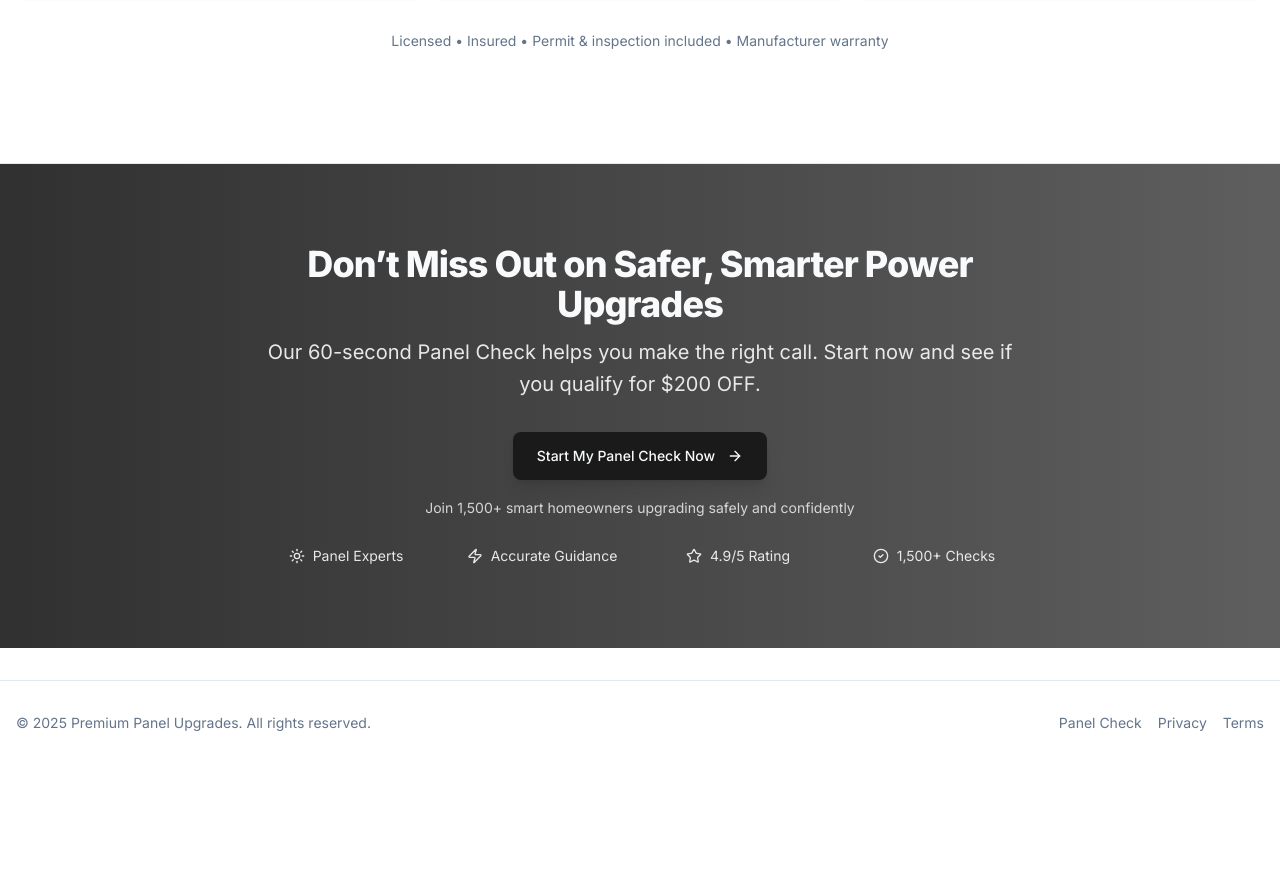
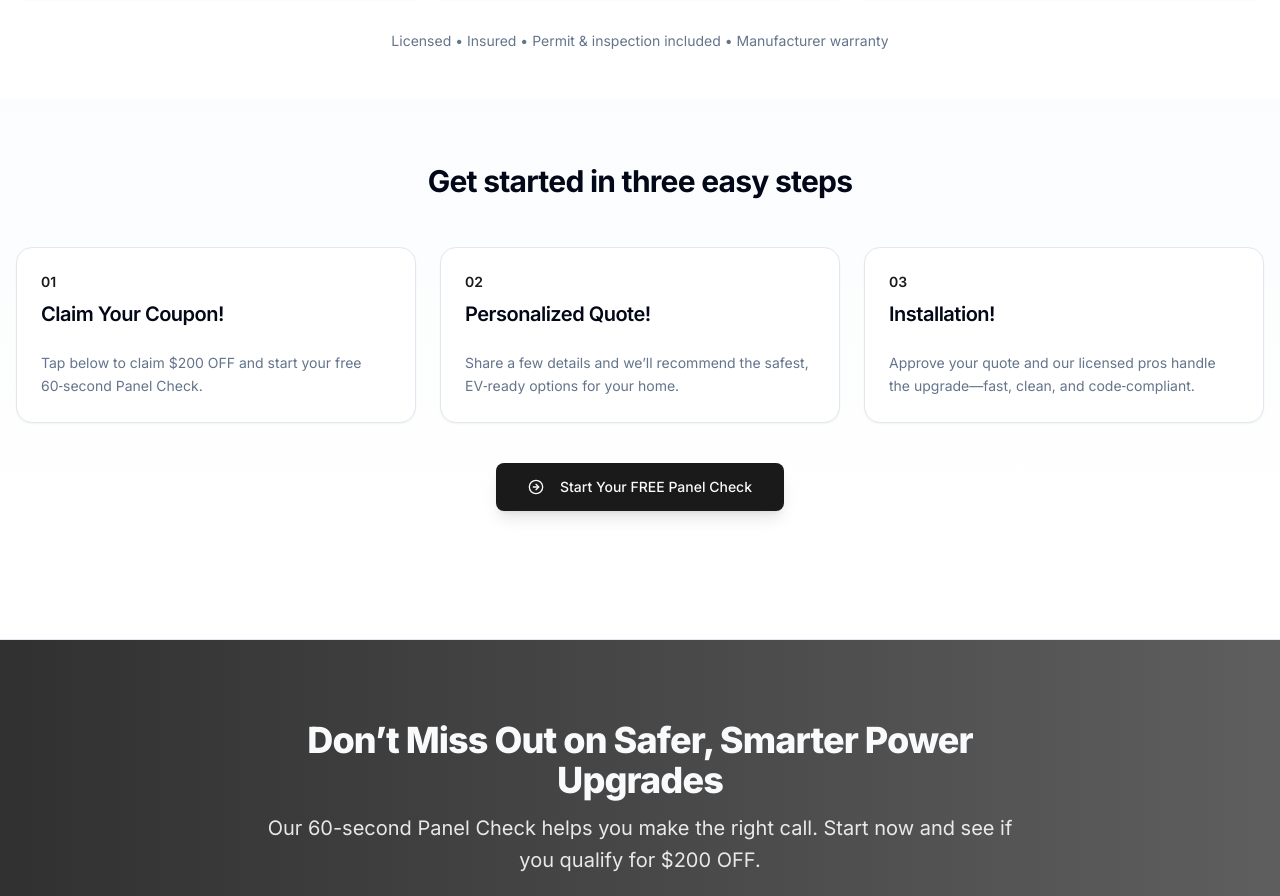
Before and after one commit to afterburnerDS/panel-upgrade-pro, a React (Vite) app: page / in a window 1280 px wide. Shown: the part 1929-2825 px from the top of the page. Before the commit the page ends 2694 px from the top, so only its background shows below. Built offline with nearby package versions, Linux system fonts and the light colour scheme.

Commit message:
Add three-step section
Add a new section with three steps: "Claim Your Coupon!", "Personalised Quote!", and "Installation!". This section will be placed before the footer.

```diff
--- /dev/null
+++ b/src/components/ThreeSteps.tsx
@@ -0,0 +1,79 @@
+import { Button } from "@/components/ui/button";
+import { Card, CardContent, CardHeader, CardTitle } from "@/components/ui/card";
+import { ArrowRightCircle } from "lucide-react";
+
+interface ThreeStepsProps {
+  onCTAClick?: () => void;
+}
+
+const steps = [
+  {
+    num: "01",
+    title: "Claim Your Coupon",
+    desc:
+      "Tap below to claim $200 OFF and start your free 60‑second Panel Check.",
+  },
+  {
+    num: "02",
+    title: "Personalized Quote",
+    desc:
+      "Share a few details and we’ll recommend the safest, EV‑ready options for your home.",
+  },
+  {
+    num: "03",
+    title: "Installation",
+    desc:
+      "Approve your quote and our licensed pros handle the upgrade—fast, clean, and code‑compliant.",
+  },
+];
+
+export default function ThreeSteps({ onCTAClick }: ThreeStepsProps) {
+  return (
+    <section
+      aria-labelledby="three-steps-heading"
+      className="py-12 sm:py-16 bg-gradient-to-b from-muted/30 to-background"
+    >
+      <div className="container px-4">
+        <header className="text-center mb-8 sm:mb-12">
+          <h2
+            id="three-steps-heading"
+            className="text-2xl sm:text-3xl font-bold tracking-tight"
+          >
+            Get started in three easy steps
+          </h2>
+        </header>
+
+        <div className="grid grid-cols-1 md:grid-cols-3 gap-4 sm:gap-6">
+          {steps.map((s) => (
+            <Card
+              key={s.num}
+              className="rounded-2xl border bg-card shadow-sm h-full"
+            >
+              <CardHeader className="space-y-2">
+                <span className="text-sm font-semibold text-primary">{s.num}</span>
+                <CardTitle className="text-xl">{s.title}!</CardTitle>
+              </CardHeader>
+              <CardContent>
+                <p className="text-sm text-muted-foreground leading-relaxed">
+                  {s.desc}
+                </p>
+              </CardContent>
+            </Card>
+          ))}
+        </div>
+
+        <div className="mt-8 sm:mt-10 flex justify-center">
+          <Button
+            size="lg"
+            variant="hero"
+            onClick={onCTAClick}
+            aria-label="Start your free panel check"
+          >
+            <ArrowRightCircle className="mr-2" />
+            Start Your FREE Panel Check
+          </Button>
+        </div>
+      </div>
+    </section>
+  );
+}
--- a/src/pages/Index.tsx
+++ b/src/pages/Index.tsx
@@ -4,6 +4,7 @@ import SEOHead from "@/components/SEOHead";
 import Hero from "@/components/Hero";
 import Benefits from "@/components/Benefits";
 import SocialProof from "@/components/SocialProof";
+import ThreeSteps from "@/components/ThreeSteps";
 import BottomCTA from "@/components/BottomCTA";
 import SiteFooter from "@/components/SiteFooter";
 import MobileStickyCTA from "@/components/MobileStickyCTA";
@@ -53,6 +54,7 @@ const Index = () => {
 
       <Benefits />
       <SocialProof />
+      <ThreeSteps onCTAClick={() => navigate("/quiz")} />
 
 
 
```
